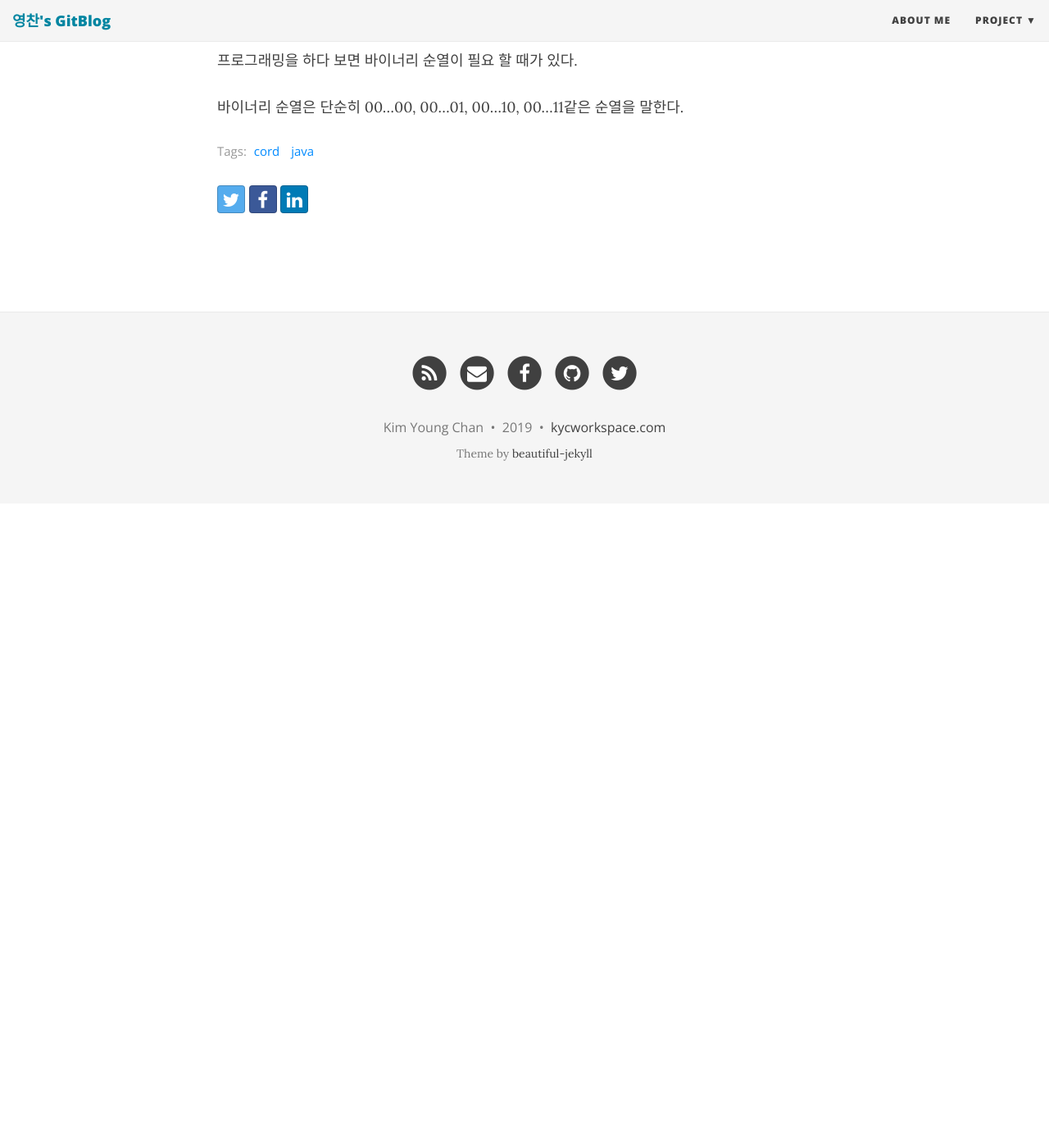
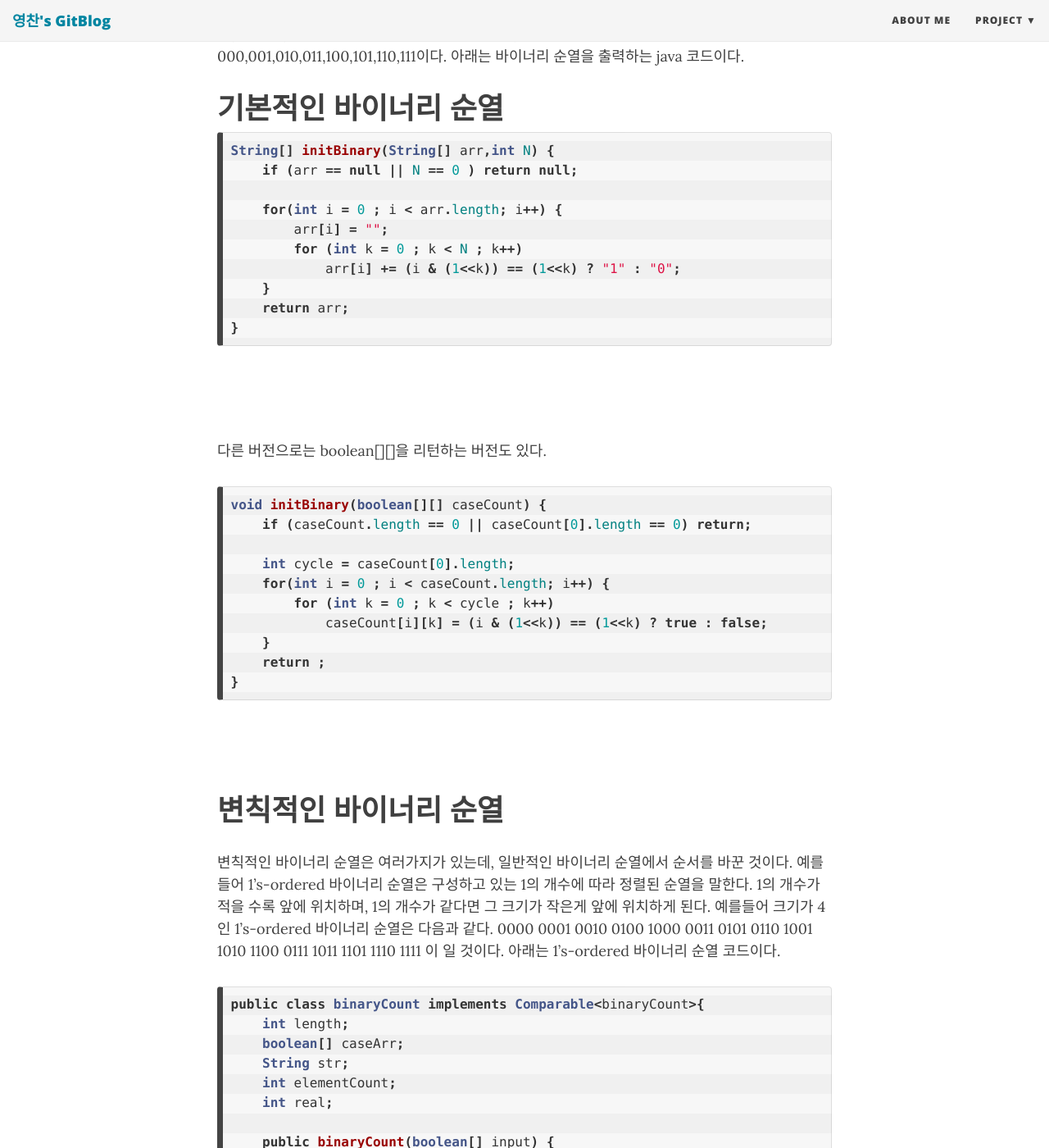
Before and after one commit to charlieppark/charlieppark.github.io-backup, a Jekyll site: the page built from _posts/2019-09-15-javaCord001.md, in a window 1280 px wide and 1400 px high, scrolled down 270 px. Shown: the whole window at 82% size. Built offline with Jekyll 4.4.1, drawn with Linux system fonts in a browser that asks for light colours; nearby versions of some CDN libraries; before the commit the page ends 900 px from its top, so only the background shows below that; some of the changed text lies outside the part shown.

Commit message:
Update 2019-09-15-javaCord001.md

````diff
--- a/_posts/2019-09-15-javaCord001.md
+++ b/_posts/2019-09-15-javaCord001.md
@@ -1,12 +1,127 @@
 ---
 layout: post
 title:  JAVA _ 바이너리 출력
-image: /img/hello_world.jpeg
 tags: [cord,java]
 ---
 
-# 바이너리 순열
+프로그래밍을 하다 보면 바이너리 순열이 필요 할 때가 있다. 바이너리 순열은 단순히 00...00, 00...01, 00...10, 00...11같은 순열을 말한다. 예를 들어, 크기가 3인 바이너리 순열은 000,001,010,011,100,101,110,111이다. 아래는 바이너리 순열을 출력하는 java 코드이다.
 
-프로그래밍을 하다 보면 바이너리 순열이 필요 할 때가 있다.
+# 기본적인 바이너리 순열
 
-바이너리 순열은 단순히 00...00, 00...01, 00...10, 00...11같은 순열을 말한다.
+``` java
+String[] initBinary(String[] arr,int N) {
+    if (arr == null || N == 0 ) return null;
+
+    for(int i = 0 ; i < arr.length; i++) {
+        arr[i] = "";
+        for (int k = 0 ; k < N ; k++)
+            arr[i] += (i & (1<<k)) == (1<<k) ? "1" : "0";
+    }
+    return arr;
+}
+```
+<br><Br>
+
+다른 버전으로는 boolean[][]을 리턴하는 버전도 있다.
+
+``` java
+void initBinary(boolean[][] caseCount) {
+    if (caseCount.length == 0 || caseCount[0].length == 0) return;
+
+    int cycle = caseCount[0].length;
+    for(int i = 0 ; i < caseCount.length; i++) {
+        for (int k = 0 ; k < cycle ; k++)
+            caseCount[i][k] = (i & (1<<k)) == (1<<k) ? true : false;
+    }
+    return ;
+}
+```
+
+<br><br>
+
+# 변칙적인 바이너리 순열
+
+변칙적인 바이너리 순열은 여러가지가 있는데, 일반적인 바이너리 순열에서 순서를 바꾼 것이다. 예를들어 1's-ordered 바이너리 순열은 구성하고 있는 1의 개수에 따라 정렬된 순열을 말한다. 1의 개수가 적을 수록 앞에 위치하며, 1의 개수가 같다면 그 크기가 작은게 앞에 위치하게 된다. 예를들어 크기가 4인 1's-ordered 바이너리 순열은 다음과 같다. 0000 0001 0010 0100 1000 0011 0101 0110 1001 1010 1100 0111 1011 1101 1110 1111 이 일 것이다. 아래는 1's-ordered 바이너리 순열 코드이다.
+
+``` java
+public class binaryCount implements Comparable<binaryCount>{
+    int length;
+    boolean[] caseArr;
+    String str;
+    int elementCount;
+    int real;
+
+    public binaryCount(boolean[] input) {
+    	this.length = input.length;
+    	this.caseArr = input;
+    	this.real = 0; this.elementCount = 0; this.str = "";
+    	for (int i = length-1 ; i >= 0 ; i -- ) {
+    		if (input[i]) {
+    			this.elementCount ++;
+    			this.real += (int)Math.pow(2, i);
+    			this.str += "1";
+    		} else this.str += "0";
+    	}
+    }
+
+    @Override
+    public int compareTo(binaryCount target) {
+    	if (this.elementCount > target.elementCount)
+    		return 1;
+    	else if (this.elementCount < target.elementCount)
+    		return -1;
+    	else {
+    		if (this.real > target.real) return 1;
+    		else if (this.real < target.real) return -1;
+    		else return 0;
+    	}
+    }
+}
+```
+
+다음은 이를 사용하기 위한 코드이다.
+
+``` java
+public class Main {
+	  public static void main(String[] args) {
+        int size = 4;
+        int caseCount = (int) Math.pow(2,size);
+
+        boolean[][] allCase = new boolean[caseCount][size];
+        initBinary(allCase);
+
+        ArrayList<binaryCount> caseList = new ArrayList<binaryCount>();
+        for (int i = 0; i < testSet.length ; i++) {
+        	caseList.add(new binaryCount(testSet[i]));
+        }
+
+        caseList.sort(Comparator.naturalOrder());
+
+        // 출력
+        for (int i = 0; i < caseList.size(); i ++ )
+        	System.out.println(caseList.get(i).str + " : "+caseList.get(i).real);
+        System.out.println("");
+    }
+}
+```
+
+아래와 같은 출력을 볼 수 있다.
+
+```
+0000 : 0
+0001 : 1
+0010 : 2
+0100 : 4
+1000 : 8
+0011 : 3
+0101 : 5
+0110 : 6
+1001 : 9
+1010 : 10
+1100 : 12
+0111 : 7
+1011 : 11
+1101 : 13
+1110 : 14
+1111 : 15
+```
````
